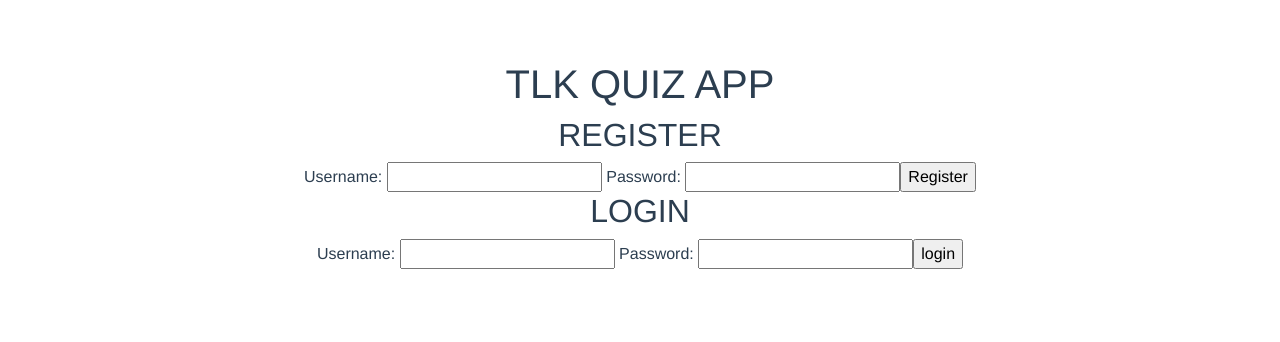
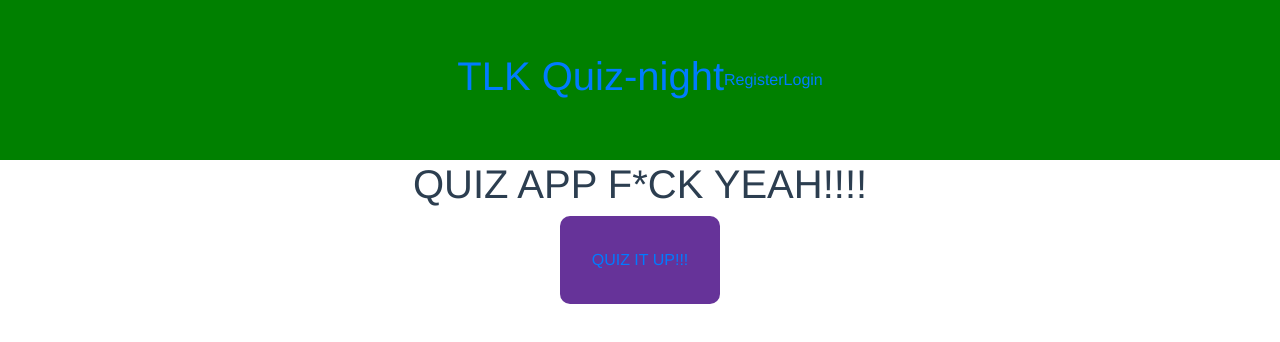
Before and after one commit to Marwwin/Devops2020, a Vue app: page / in a window 1280 px wide. Shown: the top 342 px of the page. Built offline with nearby package versions, Linux system fonts and the light colour scheme.

Commit message:
change some stuff added some buttons

```diff
--- a/src/App.vue
+++ b/src/App.vue
@@ -1,17 +1,20 @@
 <template>
   <div id="app">
 
-    <Header/>
+    <Header />
     <router-view/>
 
   </div>
 </template>
 
 <script>
+import Header from './components/Header.vue'
+
 
 export default {
   name: 'App',
   components: {
+   Header
   },
   methods:{
     checkaSvar(answered){
@@ -52,7 +55,6 @@ export default {
   -moz-osx-font-smoothing: grayscale;
   text-align: center;
   color: #2c3e50;
-  margin-top: 60px;
 }
 #nav {
   position: sticky;
--- a/src/components/Header.vue
+++ b/src/components/Header.vue
@@ -1,9 +1,27 @@
 <template>
-  <h1>TLK Quiz-night</h1>
+<div id="head">
+  <h1> <router-link to="/">TLK Quiz-night</router-link></h1>
+    <router-link to="/register">Register</router-link>
+    <router-link to="/login">Login</router-link>
+</div>
 </template>
 
 <script>
+//import func from '../../vue-temp/vue-editor-bridge'
 export default {
-    name: "Header"
+    name: "Header",
+    props: ["info"],
 }
 </script>
+
+<style scoped>
+  #head{
+    background-color: green ;
+    height: 20vh;
+    display: flex;
+    justify-content: center;
+    align-items: center;
+  }
+
+
+</style>
--- a/src/router/index.js
+++ b/src/router/index.js
@@ -4,20 +4,29 @@ import Home from '../views/Home.vue'
 
 Vue.use(VueRouter)
 
+const info = {
+    test: 1,
+    isRegister : false,
+    isLogin : false
+}
+
 const routes = [{
         path: '/',
         name: 'Home',
-        component: Home
+        component: Home,
+        props : { info }
     },
     {
         path: '/quiz',
         name: 'QuizView',
         component: () =>
-            import ('../views/Quiz.vue')
+            import ('../views/Quiz.vue'),
+            props : { info }
     },
     {
         path: '/admin',
         name: 'AdminView',
+        props : { info },
 
         component: () =>
             import ('../views/Admin.vue')
@@ -25,10 +34,28 @@ const routes = [{
     {
         path: '/profile',
         name: 'ProfileView',
+        props : { info },
 
         component: () =>
             import ('../views/Profile.vue')
+    },
+    {
+        path: '/register',
+        name: 'RegisterView',
+        props : { info },
+
+        component: () =>
+            import ('../views/Register.vue')
+    },
+    {
+        path: '/login',
+        name: 'LoginView',
+        props : { info },
+
+        component: () =>
+            import ('../views/Login.vue')
     }
+
 ]
 
 const router = new VueRouter({
--- a/src/views/Home.vue
+++ b/src/views/Home.vue
@@ -1,22 +1,39 @@
 <template>
     <div class="home">
-        <h1> TLK QUIZ APP </h1>
-        <Register />
 
-         <Login />
+        <h1>QUIZ APP F*CK YEAH!!!!</h1>
+    <div id="quiz-btn-container">
+         <router-link to="/quiz"> <div id="quiz-btn"> QUIZ IT UP!!! </div> </router-link>
+    </div>
     </div>
 </template>
 
 <script>
-import Register from '../components/Register.vue'
-import Login from '../components/Login.vue'
+
 
 
 export default {
      name: 'App',
+     props: ["info"],
   components: {
-    Register,
-    Login
+
+  },data: function(){
+      return {
+          isRegister:false,
+          isLogin: false
+      }
   },
 }
 </script>
+
+<style scoped>
+#quiz-btn-container{
+    display: flex;
+    justify-content: center;
+}
+#quiz-btn {
+    padding: 2em;
+    background-color: rebeccapurple;
+    border-radius: 10px;
+}
+</style>
--- a/src/components/Login.vue
+++ b/src/views/Login.vue
@@ -14,6 +14,7 @@
 <script>
 export default {
   name: "Login",
+  props: ["info"],
   components: {},
   methods: {
     login: function () {
--- a/src/components/Register.vue
+++ b/src/views/Register.vue
@@ -1,5 +1,6 @@
 <template>
   <div id="register">
+
     <h2>REGISTER</h2>
 
     <form action="register">
@@ -16,6 +17,7 @@
 
 export default {
   name: 'Register',
+  props: ["info"],
   components: {
 
   },
```
